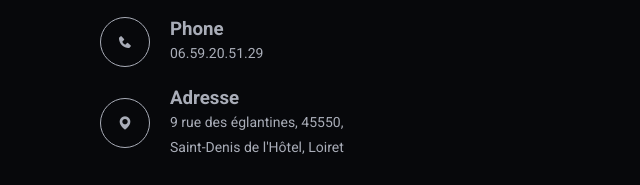
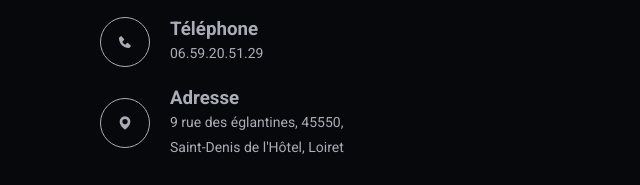
Before and after one commit to Chaid45/Portfolio, a plain HTML site: page index.html in a window 1280 px wide. Shown: the part 3904-4089 px from the top of the page, 0-640 px from the left. Drawn offline with nearby package versions, Linux system fonts and the light colour scheme.

Commit message:
Update index.html

```diff
--- a/index.html
+++ b/index.html
@@ -259,7 +259,7 @@
                        <div class="item">
                             <i class="bx bxs-phone bx-xs"></i>
                             <div class="text">
-                                <h3>Phone</h3>
+                                <h3>Téléphone</h3>
                                 <p><span>06.59.20.51.29</span></p>
                             </div>
                         </div>
```
